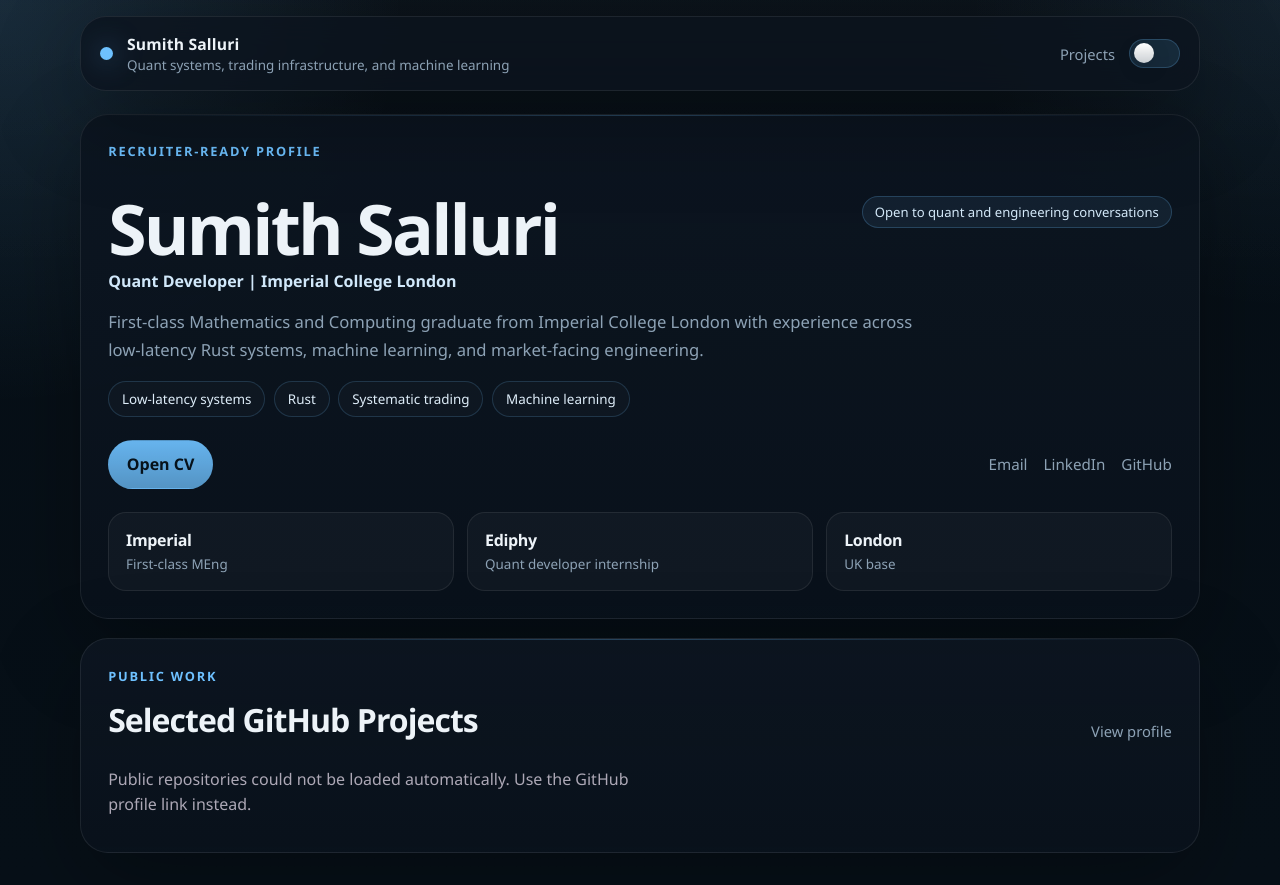
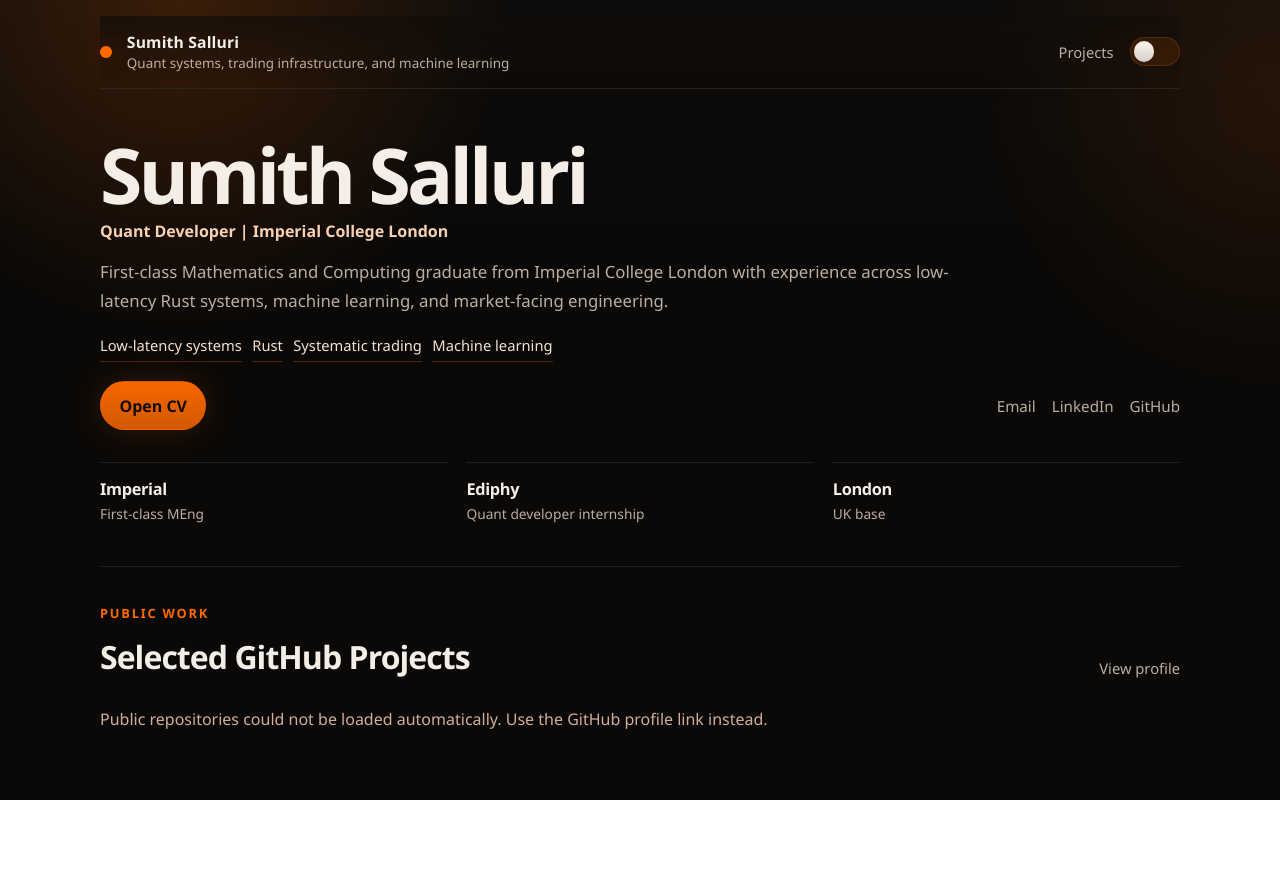
Before and after one commit to sallsdagrate/personal_website, a plain HTML site: page index.html in a window 1280 px wide. After the commit the page ends 800 px from the top, so only its background shows below. Drawn offline with Linux system fonts and the light colour scheme; no server answers.

Commit message:
aesthetic change

```diff
--- a/app.js
+++ b/app.js
@@ -7,7 +7,6 @@
     heroName: document.getElementById("hero-name"),
     heroRole: document.getElementById("hero-role"),
     heroIntro: document.getElementById("hero-intro"),
-    heroStatus: document.getElementById("hero-status"),
     cvButton: document.getElementById("cv-button"),
     emailLink: document.getElementById("email-link"),
     linkedinLink: document.getElementById("linkedin-link"),
@@ -114,7 +113,6 @@
     setText(els.heroName, config.name);
     setText(els.heroRole, config.title);
     setText(els.heroIntro, config.intro);
-    setText(els.heroStatus, config.availabilityLabel);
 
     setLink(els.cvButton, config.cvPath, "Open CV");
     setLink(els.linkedinLink, config.linkedinUrl, "LinkedIn");
--- a/index.html
+++ b/index.html
@@ -35,15 +35,12 @@
 
       <main id="top" class="main-stack">
         <section class="hero panel">
-          <p class="eyebrow">Recruiter-ready profile</p>
-
           <div class="hero-copy">
             <div class="hero-heading">
               <div>
                 <h1 id="hero-name">Sumith Salluri</h1>
                 <p class="hero-role" id="hero-role">Quant Developer | Mathematics & Computing</p>
               </div>
-              <span class="availability" id="hero-status">Open to opportunities</span>
             </div>
 
             <p class="hero-intro" id="hero-intro">
--- a/site.config.js
+++ b/site.config.js
@@ -10,7 +10,7 @@
   linkedinUrl: "https://www.linkedin.com/in/sumith-salluri/",
   githubUsername: "sallsdagrate",
   githubUrl: "https://github.com/sallsdagrate",
-  themeColor: "#6ec1ff",
+  themeColor: "#ff6a00",
   defaultTheme: "dark",
   cvPath: "./assets/cv/current-cv.pdf",
   cvUpdatedLabel: "Current CV PDF last copied into the site on April 14, 2026.",
--- a/styles.css
+++ b/styles.css
@@ -1,33 +1,26 @@
 :root {
-  --bg: #071018;
-  --bg-soft: rgba(12, 20, 30, 0.78);
-  --panel: rgba(10, 18, 28, 0.88);
-  --panel-strong: rgba(12, 21, 32, 0.96);
-  --text: #edf3f8;
-  --text-muted: #8da2b5;
-  --border: rgba(255, 255, 255, 0.08);
-  --accent: #6ec1ff;
-  --accent-rgb: 110, 193, 255;
+  --bg: #0b0907;
+  --bg-soft: rgba(18, 13, 9, 0.72);
+  --surface: rgba(255, 255, 255, 0.02);
+  --text: #f5eee7;
+  --text-muted: #bcaea0;
+  --line: rgba(255, 255, 255, 0.09);
+  --accent: #ff6a00;
+  --accent-rgb: 255, 106, 0;
   --accent-soft: rgba(var(--accent-rgb), 0.12);
-  --accent-line: rgba(var(--accent-rgb), 0.28);
-  --shadow: 0 28px 90px rgba(0, 0, 0, 0.3);
-  --radius-xl: 28px;
-  --radius-lg: 18px;
-  --radius-md: 14px;
-  --radius-sm: 10px;
-  --max-width: 1120px;
+  --accent-glow: rgba(var(--accent-rgb), 0.22);
+  --max-width: 1080px;
+  --radius: 18px;
   --transition: 180ms ease;
 }
 
 :root[data-theme="light"] {
-  --bg: #f4f7fb;
-  --bg-soft: rgba(255, 255, 255, 0.7);
-  --panel: rgba(255, 255, 255, 0.92);
-  --panel-strong: rgba(255, 255, 255, 0.98);
-  --text: #0d1720;
-  --text-muted: #607284;
-  --border: rgba(10, 23, 32, 0.1);
-  --shadow: 0 24px 70px rgba(23, 34, 46, 0.08);
+  --bg: #f6efe7;
+  --bg-soft: rgba(246, 239, 231, 0.72);
+  --surface: rgba(255, 255, 255, 0.45);
+  --text: #1a120b;
+  --text-muted: #705f52;
+  --line: rgba(26, 18, 11, 0.12);
 }
 
 * {
@@ -44,10 +37,10 @@
   font-family: "Söhne", "IBM Plex Sans", "Avenir Next", "Segoe UI", sans-serif;
   color: var(--text);
   background:
-    radial-gradient(circle at top left, rgba(var(--accent-rgb), 0.14), transparent 26%),
-    radial-gradient(circle at top right, rgba(var(--accent-rgb), 0.08), transparent 20%),
-    linear-gradient(180deg, rgba(255, 255, 255, 0.02) 0, transparent 18rem),
-    linear-gradient(180deg, color-mix(in srgb, var(--bg) 92%, black 8%), var(--bg));
+    radial-gradient(circle at 14% 0%, rgba(var(--accent-rgb), 0.18), transparent 24%),
+    radial-gradient(circle at 100% 12%, rgba(var(--accent-rgb), 0.1), transparent 20%),
+    linear-gradient(180deg, rgba(255, 255, 255, 0.015) 0, transparent 16rem),
+    linear-gradient(180deg, color-mix(in srgb, var(--bg) 94%, black 6%), var(--bg));
   transition:
     background var(--transition),
     color var(--transition);
@@ -65,7 +58,7 @@
 .page-shell {
   width: min(calc(100% - 2rem), var(--max-width));
   margin: 0 auto;
-  padding: 1rem 0 2rem;
+  padding: 1rem 0 3rem;
 }
 
 .site-header {
@@ -76,13 +69,11 @@
   align-items: center;
   justify-content: space-between;
   gap: 1rem;
-  margin-bottom: 1.4rem;
-  padding: 1rem 1.2rem;
-  background: var(--bg-soft);
-  backdrop-filter: blur(16px);
-  border: 1px solid var(--border);
-  border-radius: calc(var(--radius-xl) - 2px);
-  box-shadow: var(--shadow);
+  margin-bottom: 2rem;
+  padding: 0.95rem 0;
+  background: linear-gradient(180deg, var(--bg-soft), transparent);
+  backdrop-filter: blur(12px);
+  border-bottom: 1px solid var(--line);
 }
 
 .brand {
@@ -98,7 +89,7 @@
   flex: 0 0 auto;
   border-radius: 999px;
   background: var(--accent);
-  box-shadow: 0 0 28px rgba(var(--accent-rgb), 0.5);
+  box-shadow: 0 0 24px var(--accent-glow);
 }
 
 .brand-copy {
@@ -124,7 +115,7 @@
 .header-actions {
   display: inline-flex;
   align-items: center;
-  gap: 0.9rem;
+  gap: 1rem;
 }
 
 .header-link {
@@ -152,18 +143,17 @@
   align-items: center;
   padding: 0.2rem;
   border-radius: 999px;
-  background: var(--accent-soft);
-  border: 1px solid rgba(var(--accent-rgb), 0.22);
+  background: rgba(var(--accent-rgb), 0.12);
+  border: 1px solid rgba(var(--accent-rgb), 0.2);
 }
 
 .theme-toggle-thumb {
   width: 1.28rem;
   height: 1.28rem;
   border-radius: 999px;
-  background: linear-gradient(180deg, #fff, rgba(255, 255, 255, 0.78));
+  background: linear-gradient(180deg, #fff4eb, rgba(255, 255, 255, 0.8));
   transform: translateX(0);
   transition: transform var(--transition);
-  box-shadow: 0 6px 18px rgba(0, 0, 0, 0.18);
 }
 
 :root[data-theme="light"] .theme-toggle-thumb {
@@ -172,27 +162,22 @@
 
 .main-stack {
   display: grid;
-  gap: 1.2rem;
+  gap: 2.6rem;
 }
 
 .panel {
   position: relative;
-  overflow: hidden;
-  padding: 1.7rem;
-  border-radius: var(--radius-xl);
-  border: 1px solid var(--border);
-  background: linear-gradient(180deg, var(--panel-strong), var(--panel));
-  box-shadow: var(--shadow);
+  padding: 0;
+  background: transparent;
 }
 
-.panel::before {
-  content: "";
-  position: absolute;
-  top: 0;
-  left: 1.7rem;
-  right: 1.7rem;
-  height: 1px;
-  background: linear-gradient(90deg, transparent, var(--accent-line), transparent);
+.panel + .panel {
+  padding-top: 2.3rem;
+  border-top: 1px solid var(--line);
+}
+
+.hero {
+  padding-top: 1.2rem;
 }
 
 .eyebrow {
@@ -204,11 +189,6 @@
   text-transform: uppercase;
 }
 
-.hero {
-  display: grid;
-  gap: 1.4rem;
-}
-
 .hero-copy {
   display: grid;
   gap: 1rem;
@@ -216,7 +196,7 @@
 
 .hero-heading {
   display: flex;
-  align-items: flex-start;
+  align-items: flex-end;
   justify-content: space-between;
   gap: 1rem;
   flex-wrap: wrap;
@@ -224,55 +204,40 @@
 
 .hero h1 {
   margin: 0;
-  font-size: clamp(2.35rem, 6vw, 4.35rem);
-  line-height: 0.94;
-  letter-spacing: -0.04em;
+  font-size: clamp(2.5rem, 6vw, 5rem);
+  line-height: 0.92;
+  letter-spacing: -0.05em;
 }
 
 .hero-role {
-  margin: 0.55rem 0 0;
+  margin: 0.6rem 0 0;
   color: color-mix(in srgb, var(--text) 78%, var(--accent) 22%);
   font-size: 1rem;
   font-weight: 600;
 }
 
-.availability {
-  display: inline-flex;
-  align-items: center;
-  min-height: 2rem;
-  padding: 0.35rem 0.75rem;
-  border-radius: 999px;
-  border: 1px solid rgba(var(--accent-rgb), 0.22);
-  background: rgba(var(--accent-rgb), 0.08);
-  color: color-mix(in srgb, var(--text) 80%, var(--accent) 20%);
-  font-size: 0.82rem;
-  white-space: nowrap;
-}
-
 .hero-intro {
-  max-width: 52rem;
+  max-width: 54rem;
   margin: 0;
   color: var(--text-muted);
-  font-size: 1.04rem;
-  line-height: 1.7;
+  font-size: 1.05rem;
+  line-height: 1.72;
 }
 
 .focus-pills {
   display: flex;
   flex-wrap: wrap;
-  gap: 0.55rem;
+  gap: 0.65rem;
   margin: 0;
   padding: 0;
   list-style: none;
 }
 
 .focus-pills li {
-  padding: 0.52rem 0.8rem;
-  border-radius: 999px;
-  border: 1px solid rgba(var(--accent-rgb), 0.18);
-  background: rgba(255, 255, 255, 0.02);
-  color: color-mix(in srgb, var(--text) 88%, var(--accent) 12%);
-  font-size: 0.84rem;
+  padding: 0.2rem 0 0.35rem;
+  border-bottom: 1px solid rgba(var(--accent-rgb), 0.28);
+  color: color-mix(in srgb, var(--text) 90%, var(--accent) 10%);
+  font-size: 0.92rem;
 }
 
 .hero-actions {
@@ -281,6 +246,7 @@
   justify-content: space-between;
   gap: 1rem;
   flex-wrap: wrap;
+  margin-top: 1.2rem;
 }
 
 .button {
@@ -288,12 +254,14 @@
   align-items: center;
   justify-content: center;
   min-height: 3rem;
-  padding: 0.8rem 1.1rem;
+  padding: 0.8rem 1.15rem;
   border-radius: 999px;
   border: 1px solid transparent;
   transition:
     transform var(--transition),
-    opacity var(--transition);
+    background var(--transition),
+    color var(--transition),
+    border-color var(--transition);
 }
 
 .button:hover,
@@ -302,9 +270,10 @@
 }
 
 .button-primary {
-  background: linear-gradient(180deg, rgba(var(--accent-rgb), 0.92), rgba(var(--accent-rgb), 0.74));
-  color: #06111a;
+  background: linear-gradient(180deg, rgba(var(--accent-rgb), 0.96), rgba(var(--accent-rgb), 0.82));
+  color: #140c06;
   font-weight: 700;
+  box-shadow: 0 0 32px rgba(var(--accent-rgb), 0.16);
 }
 
 .contact-links {
@@ -328,28 +297,28 @@
 .signal-grid {
   display: grid;
   grid-template-columns: repeat(3, minmax(0, 1fr));
-  gap: 0.85rem;
+  gap: 1.2rem;
+  margin-top: 2rem;
 }
 
 .signal-card {
-  padding: 1rem 1.05rem;
-  border-radius: var(--radius-lg);
-  border: 1px solid var(--border);
-  background: rgba(255, 255, 255, 0.03);
+  min-width: 0;
+  padding-top: 0.9rem;
+  border-top: 1px solid var(--line);
 }
 
 .signal-card strong {
   display: block;
-  font-size: 1rem;
+  font-size: 1.02rem;
   font-weight: 700;
   letter-spacing: -0.02em;
 }
 
 .signal-card span {
   display: block;
-  margin-top: 0.25rem;
+  margin-top: 0.28rem;
   color: var(--text-muted);
-  font-size: 0.84rem;
+  font-size: 0.86rem;
   line-height: 1.45;
 }
 
@@ -358,12 +327,12 @@
   align-items: flex-end;
   justify-content: space-between;
   gap: 1rem;
-  margin-bottom: 1.2rem;
+  margin-bottom: 1.4rem;
 }
 
 .section-heading h2 {
   margin: 0;
-  font-size: clamp(1.4rem, 3vw, 2rem);
+  font-size: clamp(1.45rem, 3vw, 2rem);
   letter-spacing: -0.03em;
 }
 
@@ -380,37 +349,34 @@
 
 .projects-list {
   display: grid;
-  grid-template-columns: repeat(2, minmax(0, 1fr));
-  gap: 0.95rem;
 }
 
 .project-card {
   display: grid;
-  gap: 0.9rem;
-  padding: 1.1rem;
-  border-radius: var(--radius-lg);
-  border: 1px solid var(--border);
-  background: rgba(255, 255, 255, 0.03);
-  transition:
-    transform var(--transition),
-    border-color var(--transition),
-    background var(--transition);
+  gap: 0.55rem;
+  padding: 1.15rem 0;
+  border-bottom: 1px solid var(--line);
+  transition: color var(--transition), border-color var(--transition);
+}
+
+.project-card:first-child {
+  padding-top: 0;
 }
 
 .project-card:hover,
 .project-card:focus-within {
-  transform: translateY(-2px);
-  border-color: rgba(var(--accent-rgb), 0.2);
-  background: rgba(var(--accent-rgb), 0.06);
+  border-color: rgba(var(--accent-rgb), 0.28);
 }
 
 .project-heading h3 {
   margin: 0;
-  font-size: 1.02rem;
+  font-size: 1.05rem;
 }
 
 .project-heading h3 a:hover,
-.project-heading h3 a:focus-visible {
+.project-heading h3 a:focus-visible,
+.project-footer a:hover,
+.project-footer a:focus-visible {
   color: var(--accent);
 }
 
@@ -422,19 +388,15 @@
 }
 
 .project-description {
+  max-width: 48rem;
   margin: 0;
   color: var(--text-muted);
-  line-height: 1.62;
+  line-height: 1.65;
 }
 
 .project-footer a {
   color: color-mix(in srgb, var(--text) 82%, var(--accent) 18%);
   font-size: 0.9rem;
-}
-
-.project-footer a:hover,
-.project-footer a:focus-visible {
-  color: var(--accent);
 }
 
 .status-text,
@@ -446,13 +408,13 @@
 }
 
 .error-text {
-  color: color-mix(in srgb, var(--text-muted) 72%, #ffb8b8 28%);
+  color: color-mix(in srgb, var(--text-muted) 72%, #ffb18a 28%);
 }
 
 @media (max-width: 860px) {
-  .signal-grid,
-  .projects-list {
+  .signal-grid {
     grid-template-columns: 1fr;
+    gap: 0.85rem;
   }
 }
 
@@ -461,19 +423,9 @@
     width: min(calc(100% - 1rem), var(--max-width));
   }
 
-  .site-header,
-  .panel {
-    padding-left: 1rem;
-    padding-right: 1rem;
-  }
-
-  .panel::before {
-    left: 1rem;
-    right: 1rem;
-  }
-
   .hero-actions,
-  .section-heading {
+  .section-heading,
+  .site-header {
     align-items: flex-start;
     flex-direction: column;
   }
```
